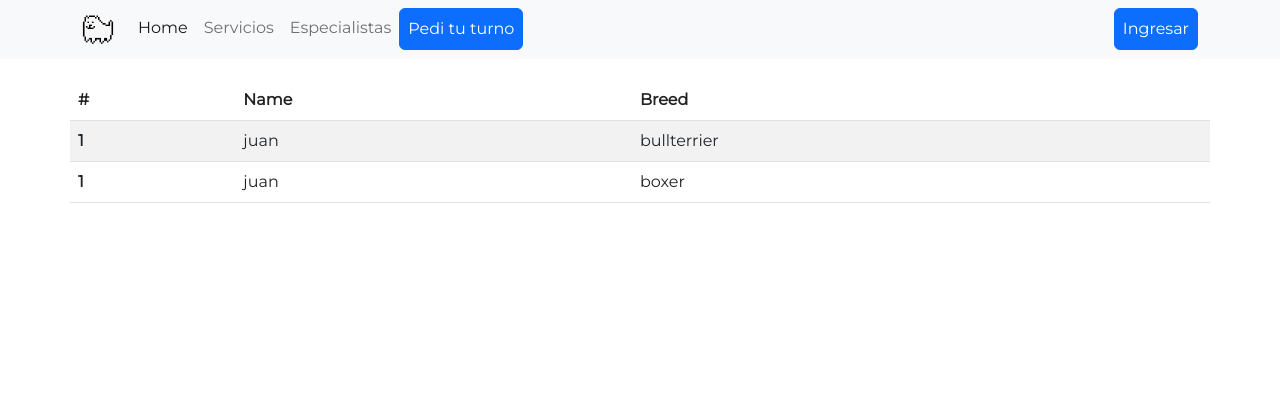
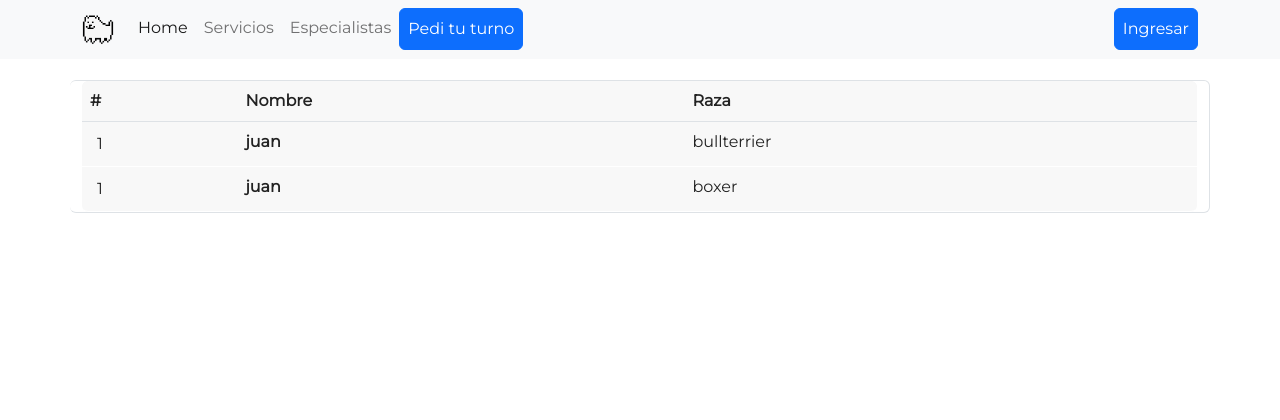
Before and after one commit to j-santos2/metodologias, a Flask app: page /pet in a window 1280 px wide. Shown: the top 420 px of the page. Run offline with Flask 3, Linux system fonts and the light colour scheme.

Commit message:
update pets view

```diff
--- a/happy_paws/static/css/style.css
+++ b/happy_paws/static/css/style.css
@@ -44,3 +44,83 @@
 .texto-claro{
     color:#eee;
 }
+
+/*  Tabla redonda */
+
+.table-curved {
+    border-collapse: separate;
+    width:100%;
+    border-spacing:0px;
+}
+.table-curved {
+    border: solid #ccc 1px;
+    border-radius: 6px;
+    border-left:0px;
+}
+
+
+.table-curved tr {
+    position: relative;
+    border-radius: 26px;
+    border-collapse: seperate;
+    border-spacing: 0;
+    background:#f8f8f8;
+    background-position-x: 10px;
+    padding: 10px 0;
+    transition: background .1s;
+}
+.table-curved tr:hover {
+    background:#eee;
+}
+.table-curved th {
+    border-top: none;
+}
+.table-curved th:first-child {
+    border-radius: 6px 0 0 0;
+}
+.table-curved th:last-child {
+    border-radius: 0 6px 0 0;
+}
+.table-curved th:only-child{
+    border-radius: 6px 6px 0 0;
+}
+.table-curved tr:last-child td:first-child {
+    border-radius: 0 0 0 6px;
+}
+.table-curved tr:last-child td:last-child {
+    border-radius: 0 0 6px 0;
+}
+
+.table-curved td:first-child:before {
+    content: "";
+    display: block;
+    width: 10px;
+    height: 100%;
+    left: 0;
+    top: 0;
+    border-radius: 6px 0 0 6px;
+    position: absolute;
+}
+.table-curved td.red:before {
+    background:red;
+}
+.table-curved td.green:before {
+    background:green;
+}
+.table-curved td.blue:before {
+    background:blue;
+}
+.table-curved td.orange:before {
+    background:orange;
+}
+.table-curved td:first-child{
+    padding-left: 15px;
+}
+.table-curved td{
+    position: relative;
+    border-bottom: 10px solid white;
+    border-spacing: 0px;
+    padding: 10px;
+}
+
+/**/
--- a/happy_paws/templates/pet/pets.html
+++ b/happy_paws/templates/pet/pets.html
@@ -5,20 +5,24 @@
 {% block content %}
 <section id="mypetstable", class="container page-header py-5">
     <div class="row">
-        <table class="table table-striped table-hover">
-            <thead>
+        <table class="table align-middle mb-0 bg-white table-curved">
+          <thead class="bg-light">
             <tr>
-                  <th scope="col">#</th>
-                  <th scope="col">Name</th>
-                  <th scope="col">Breed</th>
+              <th>#</th>
+              <th>Nombre</th>
+              <th>Raza</th>
             </tr>
           </thead>
           <tbody>
           {% for pet in pets %}
             <tr>
-                  <th scope="row">{{ pet.id }}</th>
-                  <td>{{ pet.name }}</td>
-                  <td>{{ pet.breed }}</td>
+              <td>{{ pet.id }}</td>
+              <td>
+                <p class="fw-bold mb-1">{{ pet.name }}</p>
+              </td>
+              <td>
+                <p class="fw-normal mb-1">{{ pet.breed }}</p>
+              </td>
             </tr>
           {% endfor %}
           </tbody>
```
Lines whose indentation alone changed are shown as unchanged.
